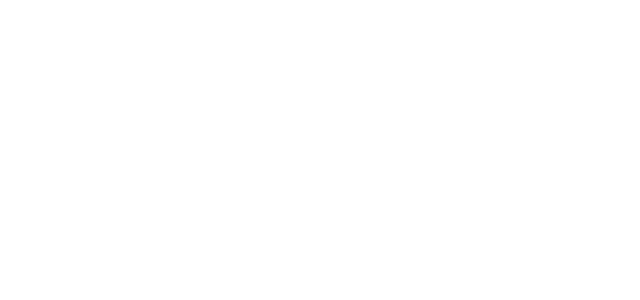
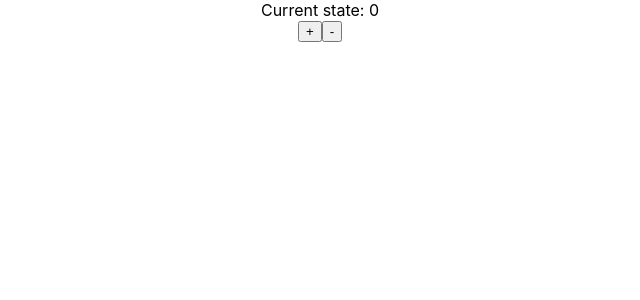
Before and after one commit to Nataliawas/redux-app, a React (Create React App) app: page / in a window 1280 px wide. Shown: the top 300 px of the page, without its empty margins (320-960 px from the left). Built offline with nearby package versions, Linux system fonts and the light colour scheme.

Commit message:
dispatch added

```diff
--- a/src/App.js
+++ b/src/App.js
@@ -1,4 +1,5 @@
 import React, { Component } from 'react';
+import Counter from './Counter'
 
 import './App.css';
 
@@ -6,7 +7,7 @@
   render() {
     return (
       <div className="App">
-
+       <Counter />
       </div>
     );
   }
--- /dev/null
+++ b/src/Counter.js
@@ -0,0 +1,27 @@
+import React from 'react';
+import { connect } from 'react-redux'
+
+import { inc, dec } from './store/counter'
+
+class Counter extends React.Component {
+  render() {
+    return <div>
+      <div>Current state: {this.props._value} </div>
+      <button onClick = {this.props._increment}>+</button>
+      <button onClick = {this.props._decrement}>-</button>
+    </div>
+  }
+}
+
+const mapStateToProps = state => ({
+  _value: state.counter
+})
+
+const mapDispatchToProps = dispatch => ({
+  _increment: () => dispatch(inc()),
+  _decrement: () => dispatch(dec())
+})
+
+
+
+export default connect(mapStateToProps, mapDispatchToProps)(Counter);
```
Also changed, not shown: src/TodoList.js (added, +12 -0 lines).
